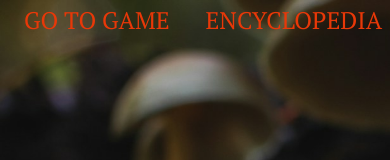
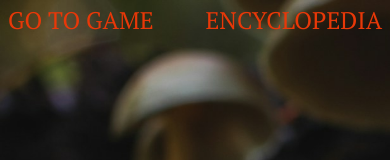
Before and after one commit to Mushpedia/mushpedia-frontend, a Next.js app: page /landing in a window 390 px wide. Shown: the top 160 px of the page. Built offline with nearby package versions, Linux system fonts and the light colour scheme; a web font is replaced by a local one.

Commit message:
fixed left-padding at Go To Game

```diff
--- a/src/app/landing/navigationButtons.js
+++ b/src/app/landing/navigationButtons.js
@@ -26,7 +26,7 @@ export default function NavigationButtons() {
     );
 
     return (
-        <div className="flex flex-row justify-between w-[98vw] pt-1 pl-6">
+        <div className="flex flex-row justify-between w-[98vw] pt-1 pl-2 lg:pl-6">
             {button({ text: "Go to Game", url: '/game', side: "left" })}
             {button({ text: "Encyclopedia", url: '#encyclopedia', side: "right" })}
         </div>
```
